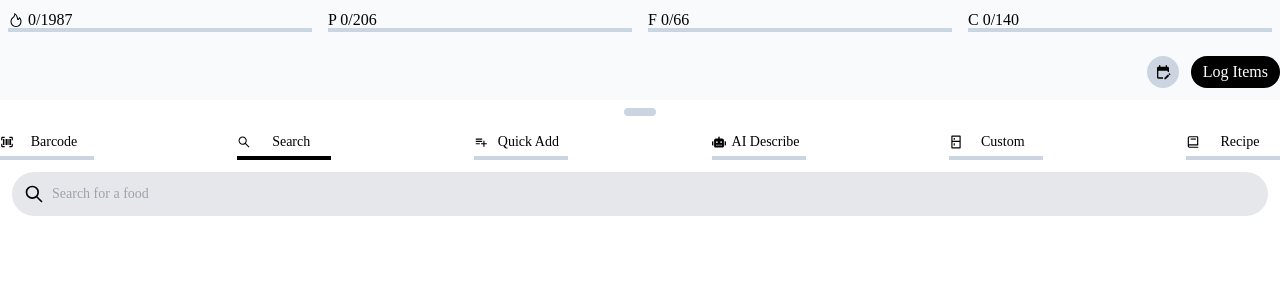
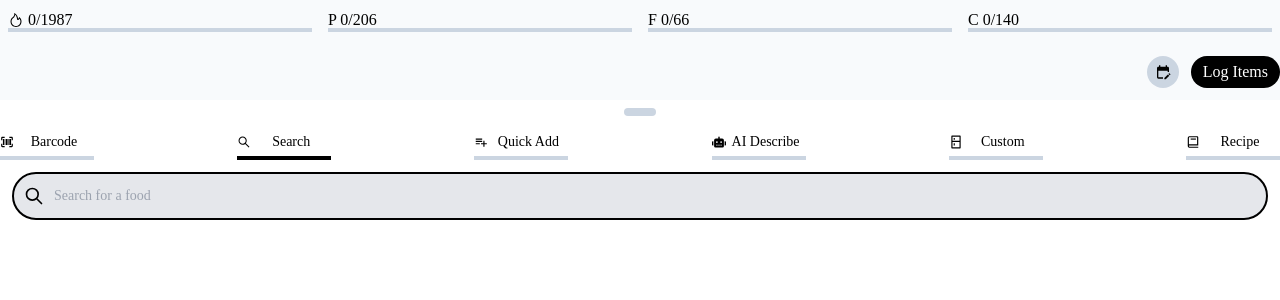
Before and after one commit to keenanmalloy/macro-app, a Next.js app: page / in a window 1280 px wide. Both pictures are taken after a click on the button 640 px from the left and 698 px from the top of the page. Shown: the top 300 px of the page. Built offline with nearby package versions, Linux system fonts and the light colour scheme.

Commit message:
relative test

```diff
--- a/app/components/foodlog/FoodSearchBar.jsx
+++ b/app/components/foodlog/FoodSearchBar.jsx
@@ -57,7 +57,7 @@ export const FoodSearchBar = ({ setIsSearching, setData }) => {
             className="block p-3 pl-10 w-full text-sm rounded-3xl bg-gray-200 focus:border-2 focus:border-solid focus:border-black focus:outline-none"
             placeholder="Search for a food"
             required=""
-            // autoFocus
+            autoFocus
           />
         </button>
       </div>
--- a/app/components/foodlog/LogSlider.jsx
+++ b/app/components/foodlog/LogSlider.jsx
@@ -70,7 +70,7 @@ export const LogSlider = ({
 
   return (
     <div
-      className={`${scrollable} bg-white h-full scrollbar-hide`}
+      className={`${scrollable} bg-white h-full scrollbar-hide relative`}
       style={{
         transform: `translateY(${y}%)`,
       }}
```
